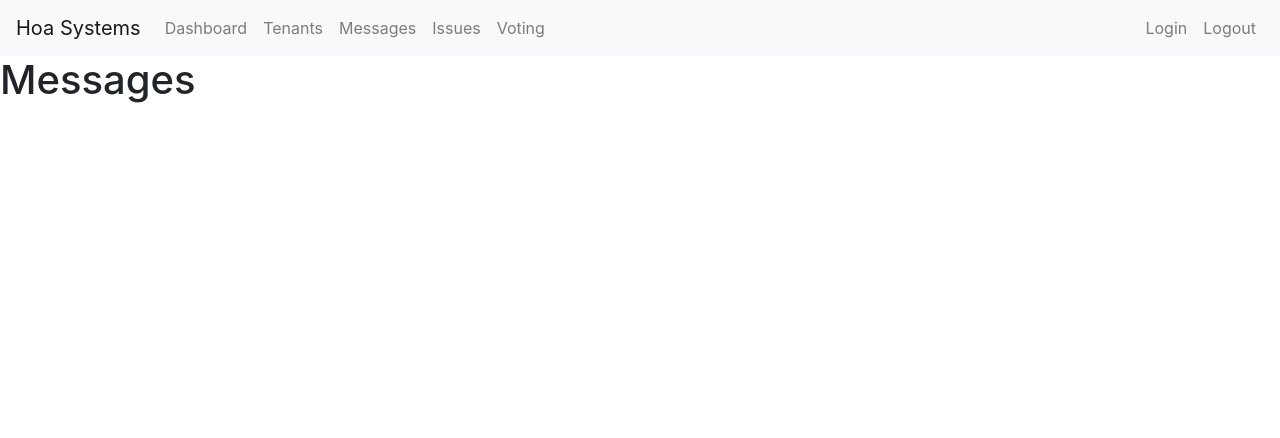
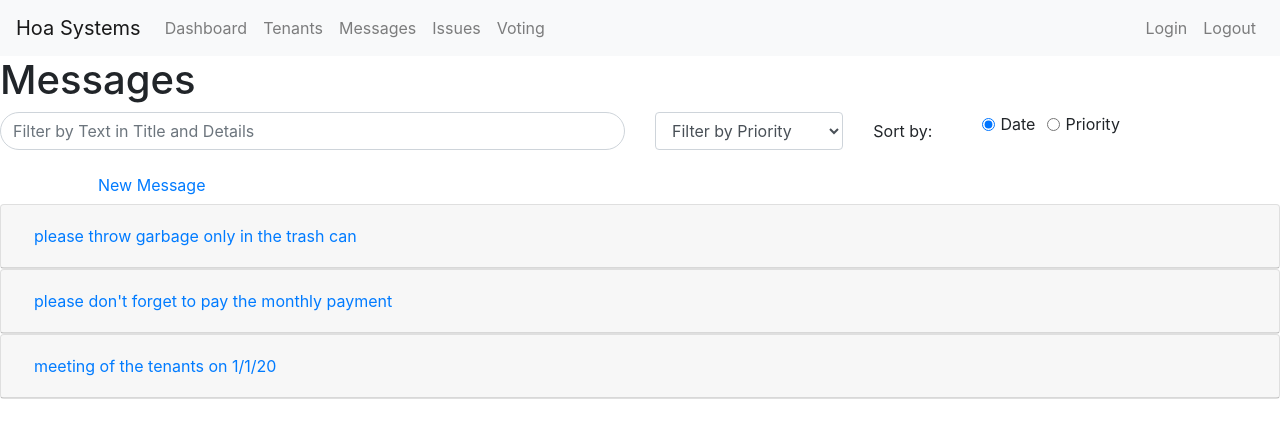
Before and after one commit to eladsheffer/Home-Owner-Association, a React (Create React App) app: page /#/messages in a window 1280 px wide. Shown: the top 438 px of the page. Built offline with nearby package versions, Linux system fonts and the light colour scheme.

Commit message:
Message - Update

```diff
--- a/src/components/MessageComp.js
+++ b/src/components/MessageComp.js
@@ -1,19 +1,59 @@
 import React from 'react'
-import { Accordion, Card, Button } from 'react-bootstrap'
+import { Accordion, Card, Button, Modal, Image, Form, Row, Col } from 'react-bootstrap'
 
 class MessageComp extends React.Component {
     constructor(props) {
         super(props);
         this.state = {
+            showModal: false,
         }
         this.deleteMessage = this.deleteMessage.bind(this);
+        this.updateMessage = this.updateMessage.bind(this);
+        this.openModal = this.openModal.bind(this);
+        this.closeModal = this.closeModal.bind(this);
+
+        this.titleInput = React.createRef();
+        this.detailsInput = React.createRef();
+        this.infoInput = React.createRef();
+        this.importantInput = React.createRef();
+        this.imgInput = React.createRef();
     }
     deleteMessage() {
         this.props.deleteFunc(this.props.dataKey);
     }
 
+    updateMessage() {
+        this.props.messageData.title = this.titleInput.current.value;
+        this.props.messageData.details = this.detailsInput.current.value;
+        if (this.infoInput.current.checked)
+            this.props.messageData.priority = "info";
+        else
+            this.props.messageData.priority = "important";
+        this.props.updateFunc(this.props.dataKey, this.props.messageData);
+        this.closeModal();
+    }
+    openModal() {
+        this.setState({ showModal: true })
+    }
+
+    closeModal() {
+        this.setState({ showModal: false })
+    }
+
+    componentDidUpdate() {
+        if (this.state.showModal)
+            if (this.props.messageData.priority === "info")
+                this.infoInput.current.checked = true;
+            else
+                this.importantInput.current.checked = true;
+    }
+
     render() {
+        const { showModal } = this.state;
+
+
         return (
+            <div>
                 <Card>
                     <Card.Header>
                         <Accordion.Toggle as={Button} variant="link" eventKey={this.props.dataKey}>
@@ -30,12 +70,66 @@ class MessageComp extends React.Component {
                             </div>
                             <div>
                                 <Button onClick={this.deleteMessage} variant="primary">Delete Message</Button>
+                                <Button onClick={this.openModal} variant="primary">Update Message</Button>
                             </div>
                         </Card.Body>
                     </Accordion.Collapse>
                 </Card>
 
+                <Modal show={showModal} onHide={this.closeModal} size="lg">
+                    <Modal.Header closeButton>
+                        <Modal.Title>Message Update</Modal.Title>
+                    </Modal.Header>
+                    <Modal.Body>
+                        <Form>
+                            <Form.Group as={Row} controlId="formHorizontalTile">
+                                <Form.Label column sm={2}>
+                                    Title
+                            </Form.Label>
+                                <Col sm={10}>
+                                    <Form.Control ref={this.titleInput} type="text" placeholder="Title" defaultValue={this.props.messageData.title} />
+                                </Col>
+                            </Form.Group>
 
+                            <Form.Group as={Row} controlId="formHorizontalDetails">
+                                <Form.Label column sm={2}>
+                                    Details
+                            </Form.Label>
+                                <Col sm={10}>
+                                    <Form.Control as="textarea" rows="3" ref={this.detailsInput} type="text" placeholder="Details" defaultValue={this.props.messageData.details} />
+                                </Col>
+                            </Form.Group>
+
+                            <Form.Group as={Row} controlId="formHorizontalPriority">
+                                <Form.Label column sm={2}>
+                                    Priority
+                            </Form.Label>
+                                <Col sm={10}>
+                                    <Form.Check ref={this.infoInput} inline type="radio" label="info" name="formHorizontalRadios" id="formHorizontalInfo" />
+                                    <Form.Check ref={this.importantInput} inline type="radio" label="important" name="formHorizontalRadios" id="formHorizontalImportant" />
+                                </Col>
+                            </Form.Group>
+                            <Form.Group as={Row} controlId="formHorizontalPassword">
+                                <Form.Label column sm={2}>
+                                    Image
+                            </Form.Label>
+                                <Col sm={6}>
+                                    <Form.Control type="file" placeholder="Recipe image URL" accept="image/*" onChange={this.imgChange} />
+                                </Col>
+                            </Form.Group>
+
+                        </Form>
+                    </Modal.Body>
+                    <Modal.Footer>
+                        <Button variant="secondary" onClick={this.closeModal}>
+                            Close
+                    </Button>
+                        <Button variant="primary" onClick={this.updateMessage}>
+                            Update Message
+                    </Button>
+                    </Modal.Footer>
+                </Modal>
+            </div>
         );
     }
 }
--- a/src/components/MessageList.js
+++ b/src/components/MessageList.js
@@ -17,6 +17,7 @@ class MessageList extends React.Component {
         this.closeModal = this.closeModal.bind(this);
         this.createMessage = this.createMessage.bind(this);
         this.deleteMessage = this.deleteMessage.bind(this);
+        this.updateMessage = this.updateMessage.bind(this);
 
         this.titleInput = React.createRef();
         this.detailsInput = React.createRef();
@@ -47,12 +48,16 @@ class MessageList extends React.Component {
 
         this.state.messages.push(newMessage);
         this.setState(this.state);
-        console.log(newMessage);
         this.closeModal();
     }
 
     deleteMessage(index) {
         this.state.messages.splice(index, 1);
+        this.setState(this.state);
+    }
+
+    updateMessage(index, updatedMessage) {
+        this.state.messages[index]=updatedMessage;
         this.setState(this.state);
     }
 
@@ -62,7 +67,7 @@ class MessageList extends React.Component {
         let messageCards = [];
         for (var i = 0; i < this.state.messages.length; i++) {
             this.state.index = i;
-            let messageCard = <MessageComp messageData={this.state.messages[i]} dataKey={this.state.index} deleteFunc={this.deleteMessage} />
+            let messageCard = <MessageComp messageData={this.state.messages[i]} dataKey={this.state.index} deleteFunc={this.deleteMessage} updateFunc={this.updateMessage}/>
             messageCards.push(messageCard);
         }
 
--- a/src/pages/MessagesPage.js
+++ b/src/pages/MessagesPage.js
@@ -1,17 +1,40 @@
 import React from 'react'
 import HoaNavbar from '../components/HoaNavbar';
+import { Form, Row, Col } from 'react-bootstrap'
+import MessageList from '../components/MessageList';
 
 class MessagesPage extends React.Component {
     constructor(props) {
         super(props);
-        this.state = {  }
+        this.state = {}
     }
 
     render() {
         return (
             <div>
-                <HoaNavbar/>
+                <HoaNavbar />
                 <h1>Messages</h1>
+                <Form>
+                    <Form.Group as={Row} controlId="formFitler">
+                        <Col sm={6}>
+                            <Form.Control className="rounded-pill" type="text" placeholder="Filter by Text in Title and Details" />
+                        </Col>
+                        <Col sm={2}>
+                            <Form.Control as="select">
+                                <option>Filter by Priority</option>
+                                <option>...</option>
+                            </Form.Control>
+                        </Col>
+                        <Form.Label column sm={1}>
+                            Sort by:
+                                </Form.Label>
+                        <Col sm={2}>
+                            <Form.Check ref={this.priorityInput} defaultChecked inline type="radio" label="Date" name="formHorizontalRadios" id="formHorizontalInfo" />
+                            <Form.Check inline type="radio" label="Priority" name="formHorizontalRadios" id="formHorizontalImportant" />
+                        </Col>
+                    </Form.Group>
+                </Form>
+                <MessageList/>
             </div>
 
         );
```
Lines whose indentation alone changed are shown as unchanged.
